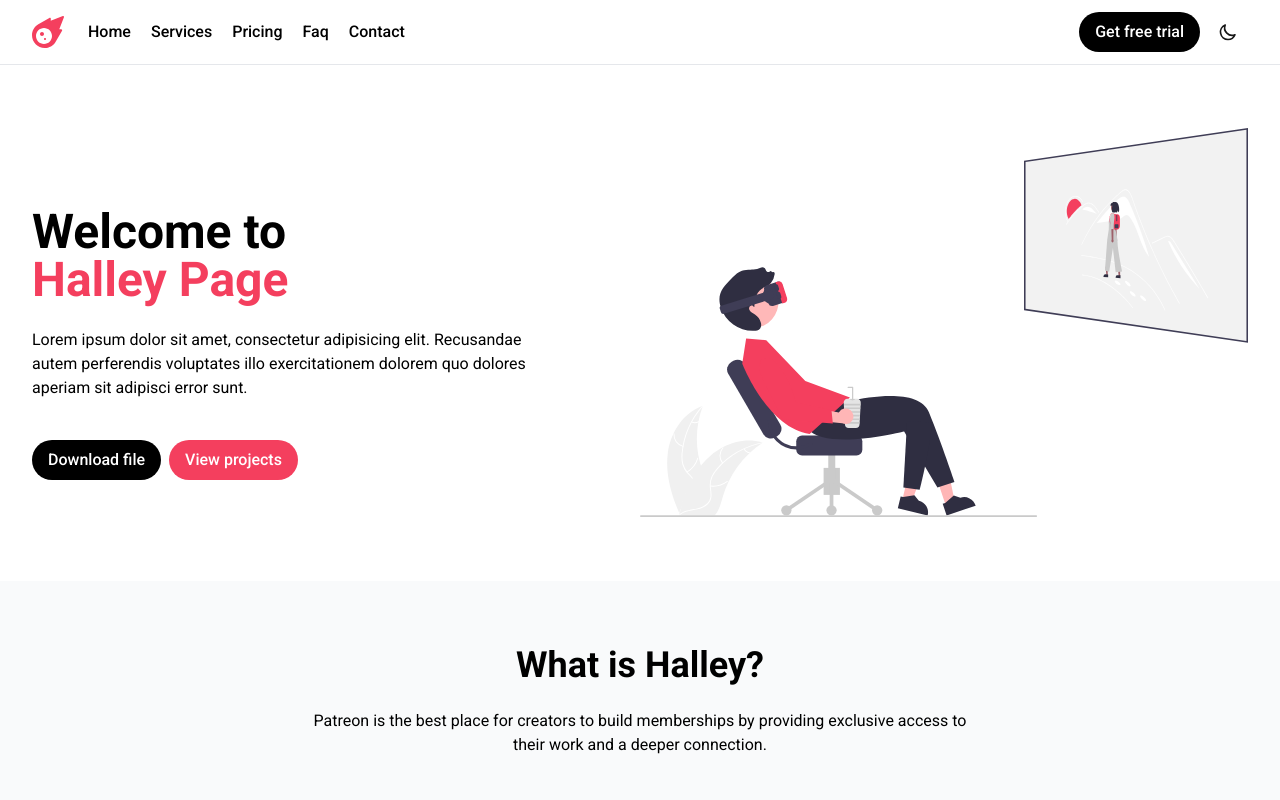
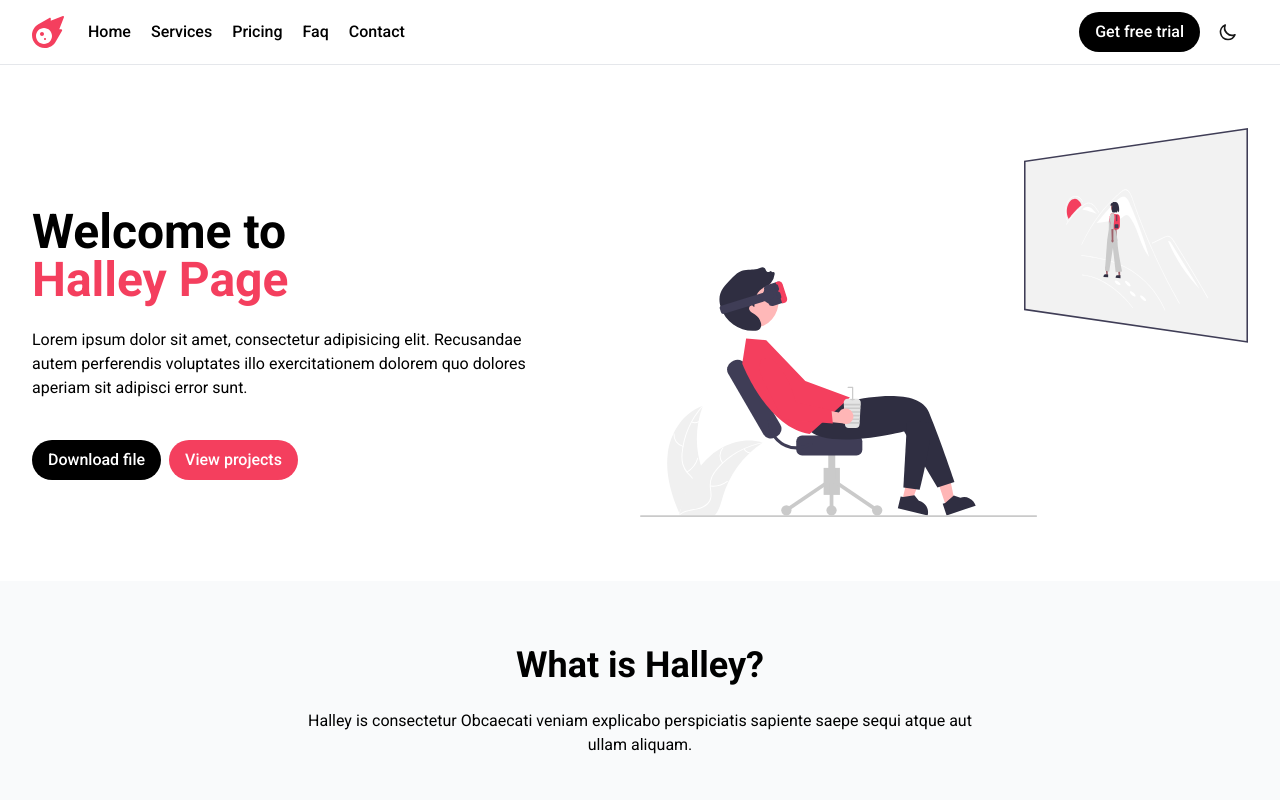
Before and after one commit to tomiidev/bambuy, a Next.js app: page / in a window 1280 px wide. Shown: the top 800 px of the page. Built offline with nearby package versions, Linux system fonts and the light colour scheme.

Commit message:
services text change

```diff
--- a/components/Services.tsx
+++ b/components/Services.tsx
@@ -41,7 +41,7 @@ export function Services() {
         </h2>
 
         <p className="pt-6 pb-6 text-base max-w-2xl text-center m-auto dark:text-neutral-400">
-          Patreon is the best place for creators to build memberships by providing exclusive access to their work and a deeper connection.
+          Halley is consectetur Obcaecati veniam explicabo perspiciatis sapiente saepe sequi atque aut ullam aliquam.
         </p>
       </div>
 
@@ -50,7 +50,6 @@ export function Services() {
           <div key={service.title}>
             <div className="h-32 w-auto flex place-content-center">
               <Image
-              className="bg-slate-000"
                 src={service.image}
                 alt="Service description"
                 width={130}
```
